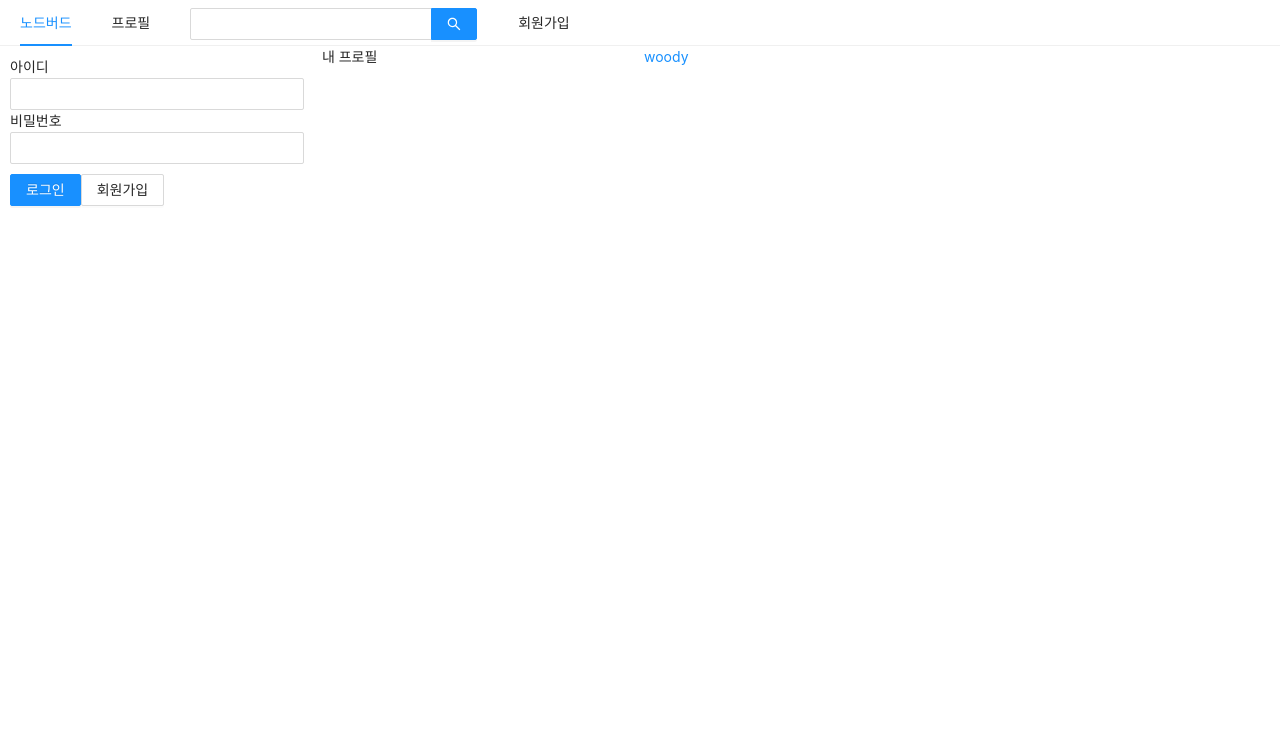
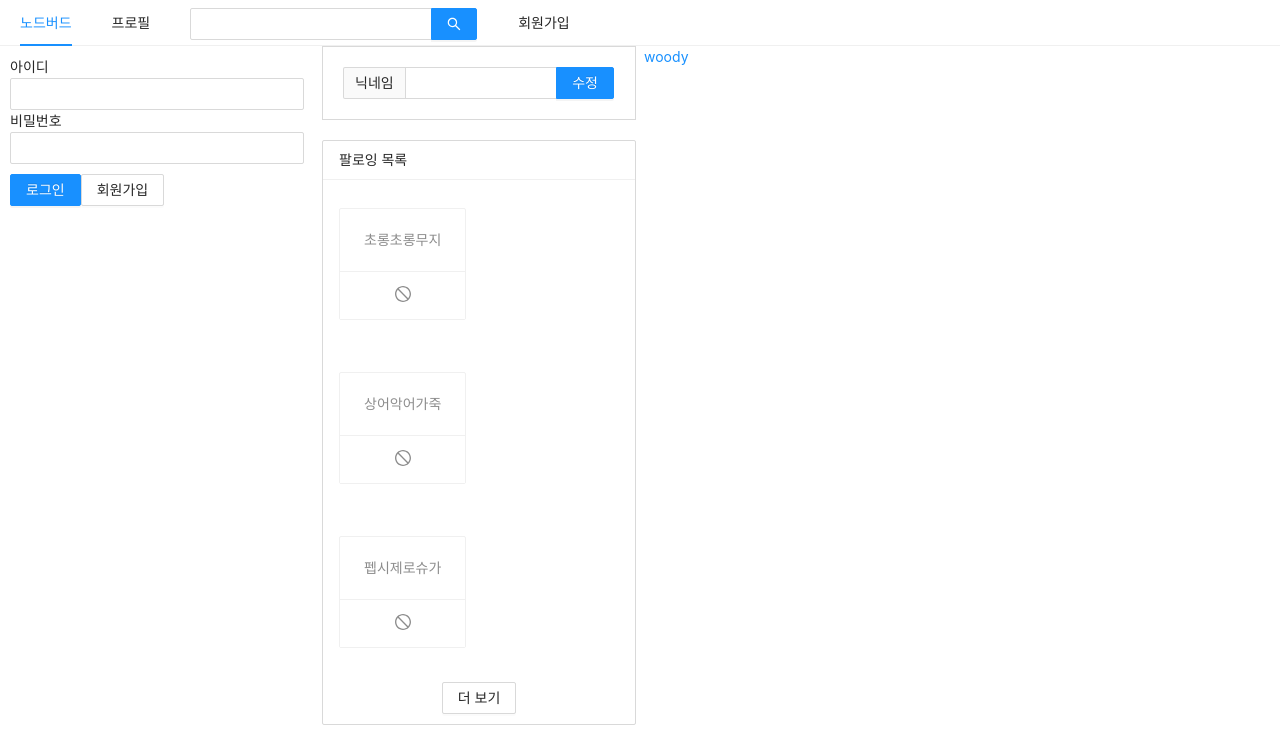
Before and after one commit to Jongveloper/NextJs, a Next.js app in the folder prepare/front/: page /profile in a window 1280 px wide. Shown: the top 743 px of the page. Built offline with nearby package versions, Linux system fonts and the light colour scheme.

Commit message:
:art: 프로필 페이지

```diff
--- /dev/null
+++ b/prepare/front/components/FollowList.js
@@ -0,0 +1,32 @@
+import React from 'react';
+import PropTypes from 'prop-types';
+import { Button, Card, List } from 'antd';
+import { StopOutlined } from '@ant-design/icons';
+
+const FollowList = ({ header, data }) => {
+  return (
+    <List
+      loadMore={<div style={{ textAlign: 'center', margin: '10px 0' }}><Button>더 보기</Button></div>}
+      size='small'
+      style={{ marginBottom: 20 }}
+      grid={{ gutter: 4, xs: 2, md: 3 }}
+      bordered
+      dataSource={data}
+      renderItem={(item) => (
+        <List.Item style={{ marginTop: 20 }}>
+          <Card actions={[<StopOutlined key="stop" />]}>
+            <Card.Meta description={item.nickname} />
+          </Card>
+        </List.Item>
+      )}
+      header={<div>{header}</div>} />
+
+  )
+};
+
+FollowList.propTypes = {
+  header: PropTypes.string.isRequired,
+  data: PropTypes.array.isRequired
+}
+
+export default FollowList;
--- /dev/null
+++ b/prepare/front/components/NicknameEditForm.js
@@ -0,0 +1,14 @@
+import React, { useMemo } from 'react';
+import { Form, Input } from 'antd';
+
+const NicknameEditForm = () => {
+  const style = useMemo(() => ({ marginBottom: '20px', border: '1px solid #d9d9d9', padding: '20px' }), []);
+
+  return (
+    <Form style={style}>
+      <Input.Search addonBefore='닉네임' enterButton='수정' />
+    </Form>
+  )
+};
+
+export default NicknameEditForm;
--- a/prepare/front/pages/profile.js
+++ b/prepare/front/pages/profile.js
@@ -1,13 +1,22 @@
 import React from 'react';
 import AppLayout from '../components/AppLayout';
 import Head from 'next/head';
+import FollowList from '../components/FollowList';
+import NicknameEditForm from '../components/NicknameEditForm';
+
 const Profile = () => {
+  const followerList = [{ nickname: '초롱초롱무지' }, { nickname: '상어악어가죽' }, { nickname: '펩시제로슈가' }];
+  const followingList = [{ nickname: '초롱초롱무지' }, { nickname: '상어악어가죽' }, { nickname: '펩시제로슈가' }];
   return (
     <>
       <Head>
         <title>내 프로필 | NodeBird</title>
       </Head>
-      <AppLayout>내 프로필</AppLayout>
+      <AppLayout>
+        <NicknameEditForm />
+        <FollowList header="팔로잉 목록" data={followingList} />
+        <FollowList header="팔로워 목록" data={followerList} />
+      </AppLayout>
     </>
   );
 };
```
